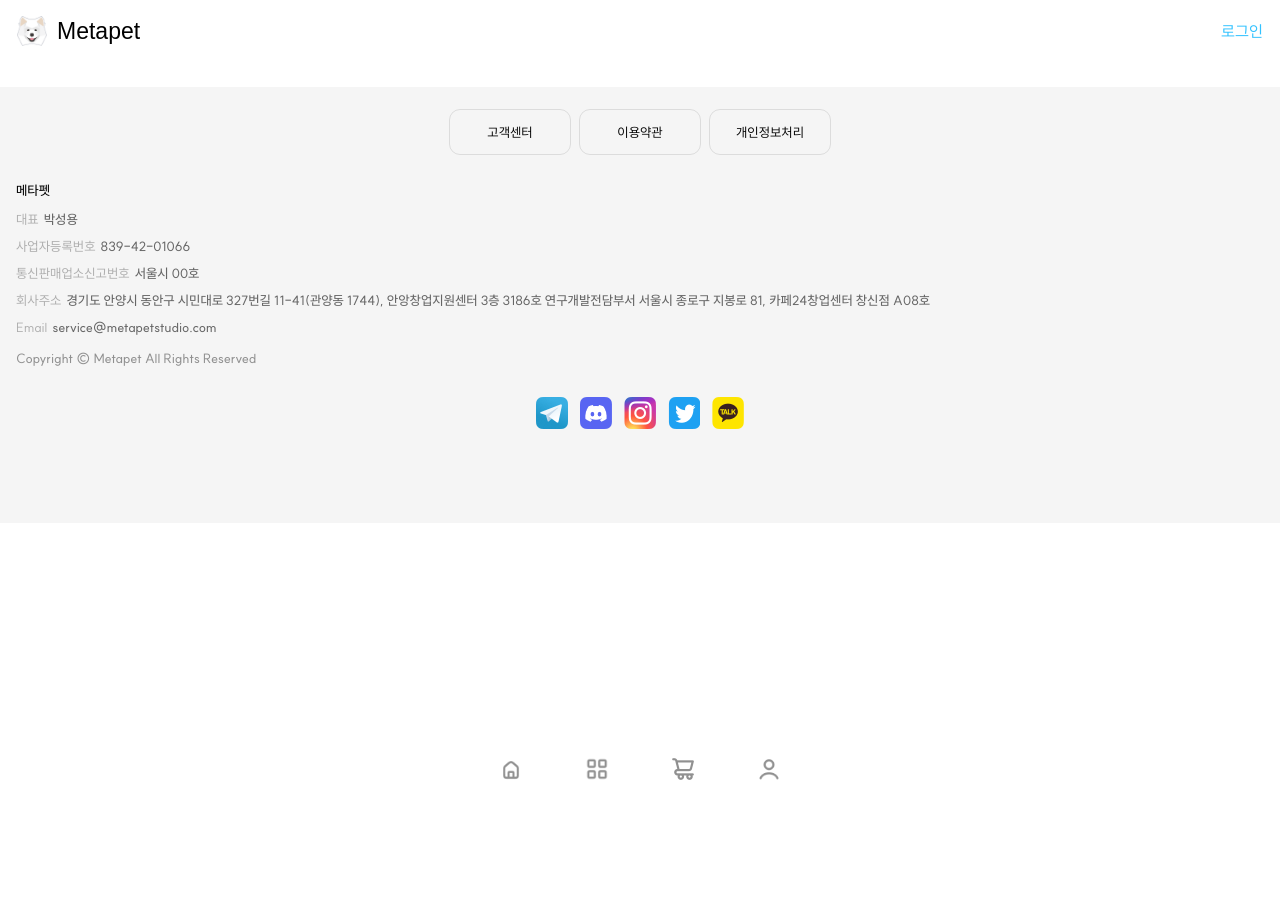
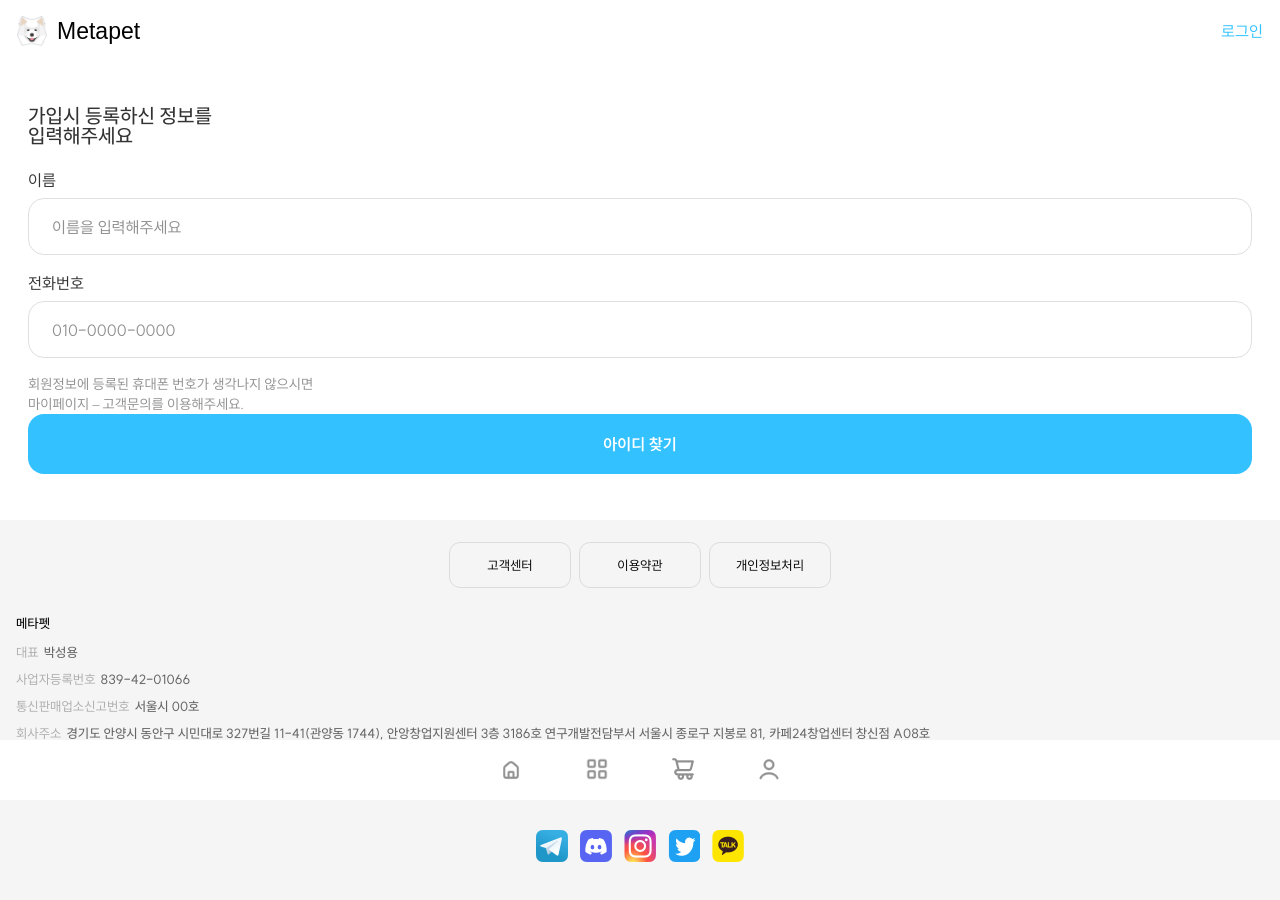
Before and after one commit to KimDongSin/metaPetShop, a React (Create React App) app: page /idFind in a window 1280 px wide. Shown: the top 900 px of the page. Before the commit the page ends 800 px from the top, so only its background shows below. Built offline with nearby package versions, Linux system fonts and the light colour scheme; the HTML template or start-up script is replaced by a standard one.

Commit message:
아이디 찾기 step1 퍼블

```diff
--- a/src/pages/InfoFind/IdFind.js
+++ b/src/pages/InfoFind/IdFind.js
@@ -1,13 +1,49 @@
 import styled from "styled-components";
+import FormInput from "../../components/form/FormInput";
+import { JoinBtn, LoginBtn } from "../../components/styled/UI/button/Button";
 
 const Wrap = styled.div`
+    padding: 19px 28px 46px;
+    & .id__find__title{
+        font-size: 20px;
+        color: #333333;
+        font-weight: 500;
+    }
 
+    & .find__input__wrap{
+        margin: 26px 0 16px;
+    }
+
+    & .find__input__wrap > div:first-child{
+        margin-bottom: 20px;
+    }
+
+    & .phrases__wrap{
+        color: #909090;
+        font-size: 14px;
+        line-height: 20px;
+    }
 `;
 
 const IdFind = () => {
     return(
         <Wrap>
+            <p className="id__find__title">
+                가입시 등록하신 정보를<br />
+                입력해주세요
+            </p>
 
+            <div className="find__input__wrap">
+                <FormInput title="이름" placeholder="이름을 입력해주세요">이름</FormInput>
+                <FormInput title="전화번호" placeholder="010-0000-0000">전화번호</FormInput>
+            </div>
+
+            <p className="phrases__wrap">
+            회원정보에 등록된 휴대폰 번호가 생각나지 않으시면<br />
+            마이페이지 – 고객문의를 이용해주세요.
+            </p>
+
+            <LoginBtn>아이디 찾기</LoginBtn>
         </Wrap>
     );
 }
--- a/src/pages/InfoFind/InfoFind.js
+++ b/src/pages/InfoFind/InfoFind.js
@@ -32,7 +32,7 @@ const InfoFind = () => {
         <InfoFindBtn>아이디(이메일)을 잊어버렸습니다</InfoFindBtn>
       </BtnLink>
 
-      <BtnLink>
+      <BtnLink to="/pwdFind">
         <InfoFindBtn>비밀번호를 잊어버렸습니다.</InfoFindBtn>
       </BtnLink>
     </Wrap>
```
